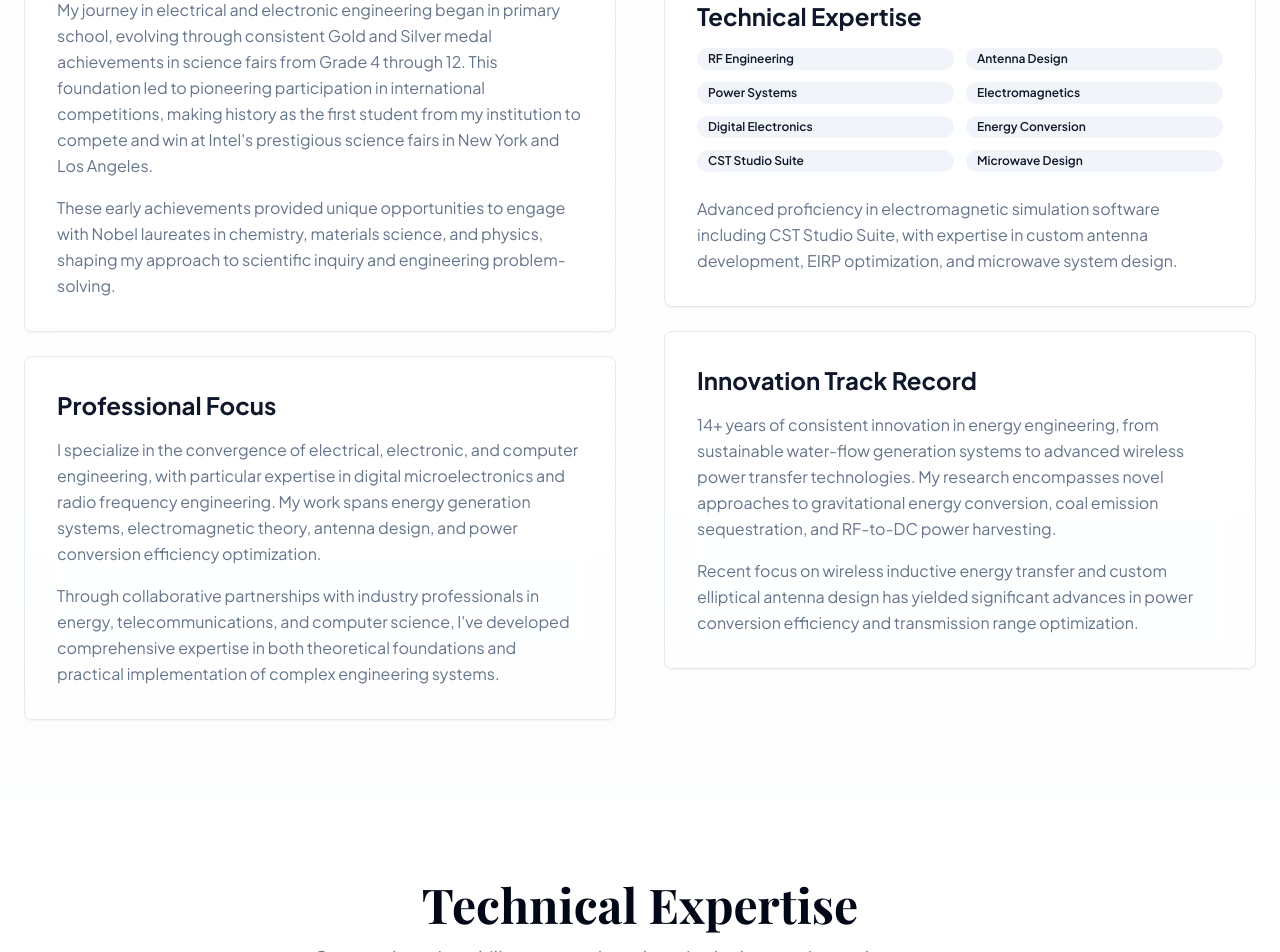
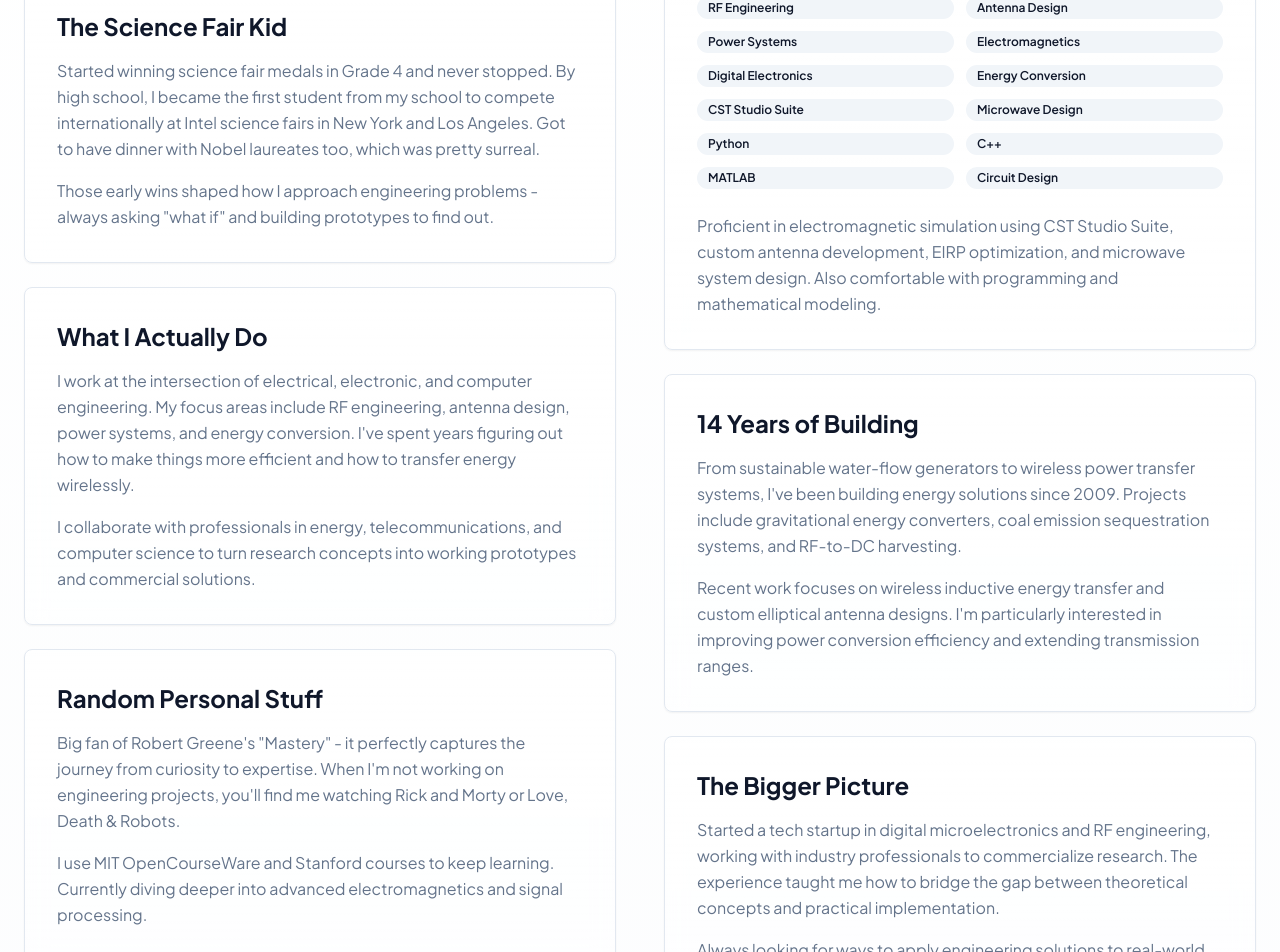
Before and after one commit to ldcsigudla/ldcsigudla.github.io, a React (Vite) app: page / in a window 1280 px wide. Shown: the part 840-1792 px from the top of the page. Built offline with nearby package versions, Linux system fonts and the light colour scheme.

Commit message:
Refine personal statement and interests
Add personal interests and details for Y Combinator application. Remove "Let's collaborate" and incorporate images and color. Update email and LinkedIn.

```diff
--- a/src/components/sections/About.tsx
+++ b/src/components/sections/About.tsx
@@ -7,50 +7,60 @@ export const About = () => {
       <div className="container mx-auto px-6">
         <div className="text-center mb-16">
           <h2 className="text-3xl md:text-5xl font-bold font-display mb-4">
-            Engineering Innovation Since 2009
+            Building Things Since 2009
           </h2>
           <p className="text-xl text-muted-foreground max-w-3xl mx-auto">
-            Specialized in electrical, electronic, and computer engineering with over a decade of research excellence
+            Electrical, electronic, and computer engineering specialist with a passion for energy systems and RF design
           </p>
         </div>
 
         <div className="grid lg:grid-cols-2 gap-12 items-center">
           <div className="space-y-6">
-            <Card className="p-8 glass-card">
-              <h3 className="text-2xl font-bold mb-4 text-primary">Research Excellence</h3>
+            <Card className="p-8 glass-card border-l-4 border-l-primary">
+              <h3 className="text-2xl font-bold mb-4 text-primary">The Science Fair Kid</h3>
               <p className="text-muted-foreground leading-relaxed mb-4">
-                My journey in electrical and electronic engineering began in primary school, evolving through
-                consistent Gold and Silver medal achievements in science fairs from Grade 4 through 12.
-                This foundation led to pioneering participation in international competitions, making history
-                as the first student from my institution to compete and win at Intel's prestigious science
-                fairs in New York and Los Angeles.
+                Started winning science fair medals in Grade 4 and never stopped. By high school,
+                I became the first student from my school to compete internationally at Intel science
+                fairs in New York and Los Angeles. Got to have dinner with Nobel laureates too,
+                which was pretty surreal.
               </p>
               <p className="text-muted-foreground leading-relaxed">
-                These early achievements provided unique opportunities to engage with Nobel laureates in
-                chemistry, materials science, and physics, shaping my approach to scientific inquiry and
-                engineering problem-solving.
+                Those early wins shaped how I approach engineering problems - always asking "what if"
+                and building prototypes to find out.
               </p>
             </Card>
 
-            <Card className="p-8 glass-card">
-              <h3 className="text-2xl font-bold mb-4 text-primary">Professional Focus</h3>
+            <Card className="p-8 glass-card border-l-4 border-l-accent">
+              <h3 className="text-2xl font-bold mb-4 text-primary">What I Actually Do</h3>
               <p className="text-muted-foreground leading-relaxed mb-4">
-                I specialize in the convergence of electrical, electronic, and computer engineering, with
-                particular expertise in digital microelectronics and radio frequency engineering. My work
-                spans energy generation systems, electromagnetic theory, antenna design, and power conversion
-                efficiency optimization.
+                I work at the intersection of electrical, electronic, and computer engineering.
+                My focus areas include RF engineering, antenna design, power systems, and energy
+                conversion. I've spent years figuring out how to make things more efficient and
+                how to transfer energy wirelessly.
               </p>
               <p className="text-muted-foreground leading-relaxed">
-                Through collaborative partnerships with industry professionals in energy, telecommunications,
-                and computer science, I've developed comprehensive expertise in both theoretical foundations
-                and practical implementation of complex engineering systems.
+                I collaborate with professionals in energy, telecommunications, and computer science
+                to turn research concepts into working prototypes and commercial solutions.
+              </p>
+            </Card>
+
+            <Card className="p-8 glass-card border-l-4 border-l-secondary">
+              <h3 className="text-2xl font-bold mb-4 text-primary">Random Personal Stuff</h3>
+              <p className="text-muted-foreground leading-relaxed mb-4">
+                Big fan of Robert Greene's "Mastery" - it perfectly captures the journey from
+                curiosity to expertise. When I'm not working on engineering projects, you'll
+                find me watching Rick and Morty or Love, Death & Robots.
+              </p>
+              <p className="text-muted-foreground leading-relaxed">
+                I use MIT OpenCourseWare and Stanford courses to keep learning. Currently
+                diving deeper into advanced electromagnetics and signal processing.
               </p>
             </Card>
           </div>
 
           <div className="space-y-6">
-            <Card className="p-8 glass-card">
-              <h3 className="text-2xl font-bold mb-4 text-primary">Technical Expertise</h3>
+            <Card className="p-8 glass-card border-l-4 border-l-primary">
+              <h3 className="text-2xl font-bold mb-4 text-primary">Technical Arsenal</h3>
               <div className="grid grid-cols-2 gap-3 mb-6">
                 <Badge variant="secondary">RF Engineering</Badge>
                 <Badge variant="secondary">Antenna Design</Badge>
@@ -60,24 +70,42 @@ export const About = () => {
                 <Badge variant="secondary">Energy Conversion</Badge>
                 <Badge variant="secondary">CST Studio Suite</Badge>
                 <Badge variant="secondary">Microwave Design</Badge>
+                <Badge variant="secondary">Python</Badge>
+                <Badge variant="secondary">C++</Badge>
+                <Badge variant="secondary">MATLAB</Badge>
+                <Badge variant="secondary">Circuit Design</Badge>
               </div>
               <p className="text-muted-foreground leading-relaxed">
-                Advanced proficiency in electromagnetic simulation software including CST Studio Suite,
-                with expertise in custom antenna development, EIRP optimization, and microwave system design.
+                Proficient in electromagnetic simulation using CST Studio Suite, custom antenna
+                development, EIRP optimization, and microwave system design. Also comfortable
+                with programming and mathematical modeling.
               </p>
             </Card>
 
-            <Card className="p-8 glass-card">
-              <h3 className="text-2xl font-bold mb-4 text-primary">Innovation Track Record</h3>
+            <Card className="p-8 glass-card border-l-4 border-l-accent">
+              <h3 className="text-2xl font-bold mb-4 text-primary">14 Years of Building</h3>
               <p className="text-muted-foreground leading-relaxed mb-4">
-                14+ years of consistent innovation in energy engineering, from sustainable water-flow
-                generation systems to advanced wireless power transfer technologies. My research encompasses
-                novel approaches to gravitational energy conversion, coal emission sequestration, and
-                RF-to-DC power harvesting.
+                From sustainable water-flow generators to wireless power transfer systems,
+                I've been building energy solutions since 2009. Projects include gravitational
+                energy converters, coal emission sequestration systems, and RF-to-DC harvesting.
               </p>
               <p className="text-muted-foreground leading-relaxed">
-                Recent focus on wireless inductive energy transfer and custom elliptical antenna design
-                has yielded significant advances in power conversion efficiency and transmission range optimization.
+                Recent work focuses on wireless inductive energy transfer and custom elliptical
+                antenna designs. I'm particularly interested in improving power conversion
+                efficiency and extending transmission ranges.
+              </p>
+            </Card>
+
+            <Card className="p-8 glass-card border-l-4 border-l-secondary">
+              <h3 className="text-2xl font-bold mb-4 text-primary">The Bigger Picture</h3>
+              <p className="text-muted-foreground leading-relaxed mb-4">
+                Started a tech startup in digital microelectronics and RF engineering, working
+                with industry professionals to commercialize research. The experience taught me
+                how to bridge the gap between theoretical concepts and practical implementation.
+              </p>
+              <p className="text-muted-foreground leading-relaxed">
+                Always looking for ways to apply engineering solutions to real-world problems,
+                especially in energy efficiency and sustainable technology.
               </p>
             </Card>
           </div>
--- a/src/components/sections/Hero.tsx
+++ b/src/components/sections/Hero.tsx
@@ -18,7 +18,7 @@ export const Hero = () => {
           Lungelo Sigudla
         </h1>
         <p className="mt-4 text-lg md:text-xl text-muted-foreground max-w-2xl mx-auto">
-          Pioneering innovation in electrical, electronic, and computer engineering. 14+ years of award-winning research excellence.
+          Building energy systems and RF solutions since 2009. From science fair winner to startup founder.
         </p>
 
         <div className="mt-8 flex items-center justify-center gap-3">
```
Also changed, not shown: src/pages/Index.tsx (+16 -9 lines).
